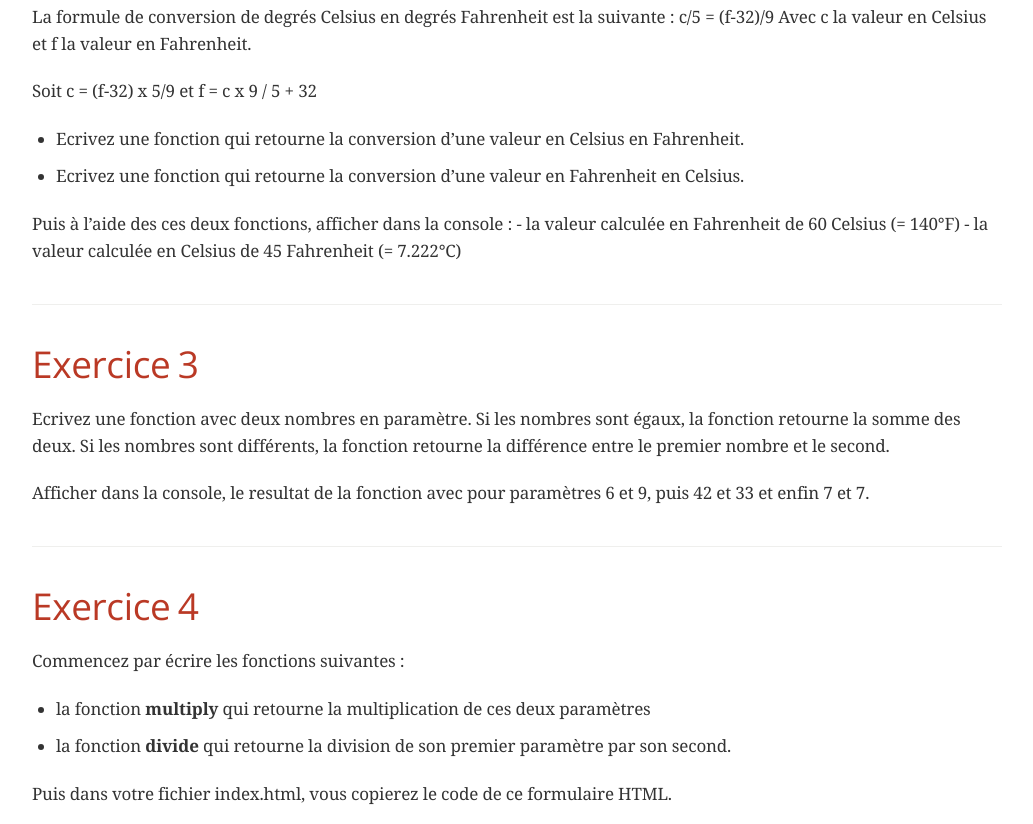
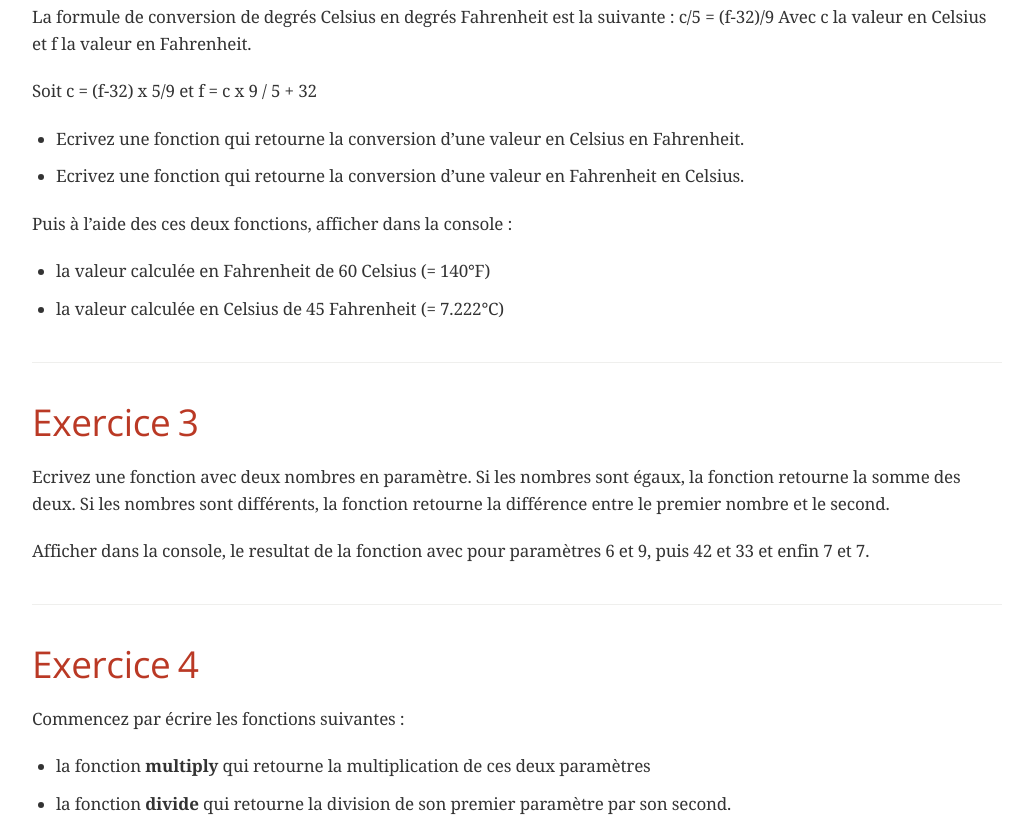
Before and after one commit to mrpierrot/js-course, a website: page devoir/index.html in a window 1280 px wide. Shown: the part 637-1461 px from the top of the page, without its empty margins (123-1156 px from the left). Drawn offline with nearby package versions, Linux system fonts and the light colour scheme; a web font is replaced by a local one.

Commit message:
fix bug devoir

```diff
--- a/devoir/index.html
+++ b/devoir/index.html
@@ -479,9 +479,17 @@ et f = c x 9 / 5 + 32</p>
 </ul>
 </div>
 <div class="paragraph">
-<p>Puis à l&#8217;aide des ces deux fonctions, afficher dans la console :
-- la valeur calculée en Fahrenheit de 60 Celsius (= 140°F)
-- la valeur calculée en Celsius de 45 Fahrenheit (= 7.222°C)</p>
+<p>Puis à l&#8217;aide des ces deux fonctions, afficher dans la console :</p>
+</div>
+<div class="ulist">
+<ul>
+<li>
+<p>la valeur calculée en Fahrenheit de 60 Celsius (= 140°F)</p>
+</li>
+<li>
+<p>la valeur calculée en Celsius de 45 Fahrenheit (= 7.222°C)</p>
+</li>
+</ul>
 </div>
 </div>
 </div>
@@ -650,7 +658,7 @@ et f = c x 9 / 5 + 32</p>
 </div>
 <div id="footer">
 <div id="footer-text">
-Last updated 2018-04-17 16:18:42 CEST
+Last updated 2018-04-17 16:37:27 CEST
 </div>
 </div>
 <link rel="stylesheet" href="https://cdnjs.cloudflare.com/ajax/libs/highlight.js/9.12.0/styles/github.min.css">
```
Also changed, not shown: 1 other file.
